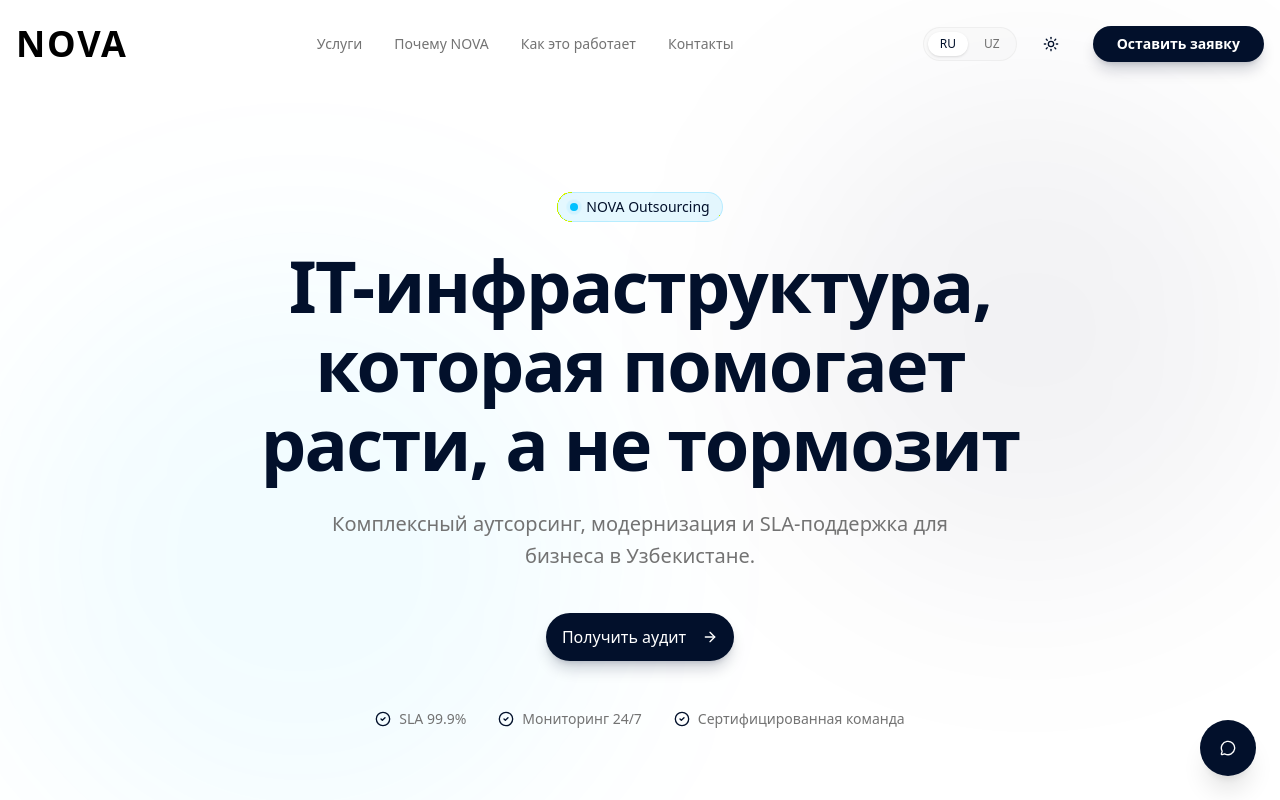
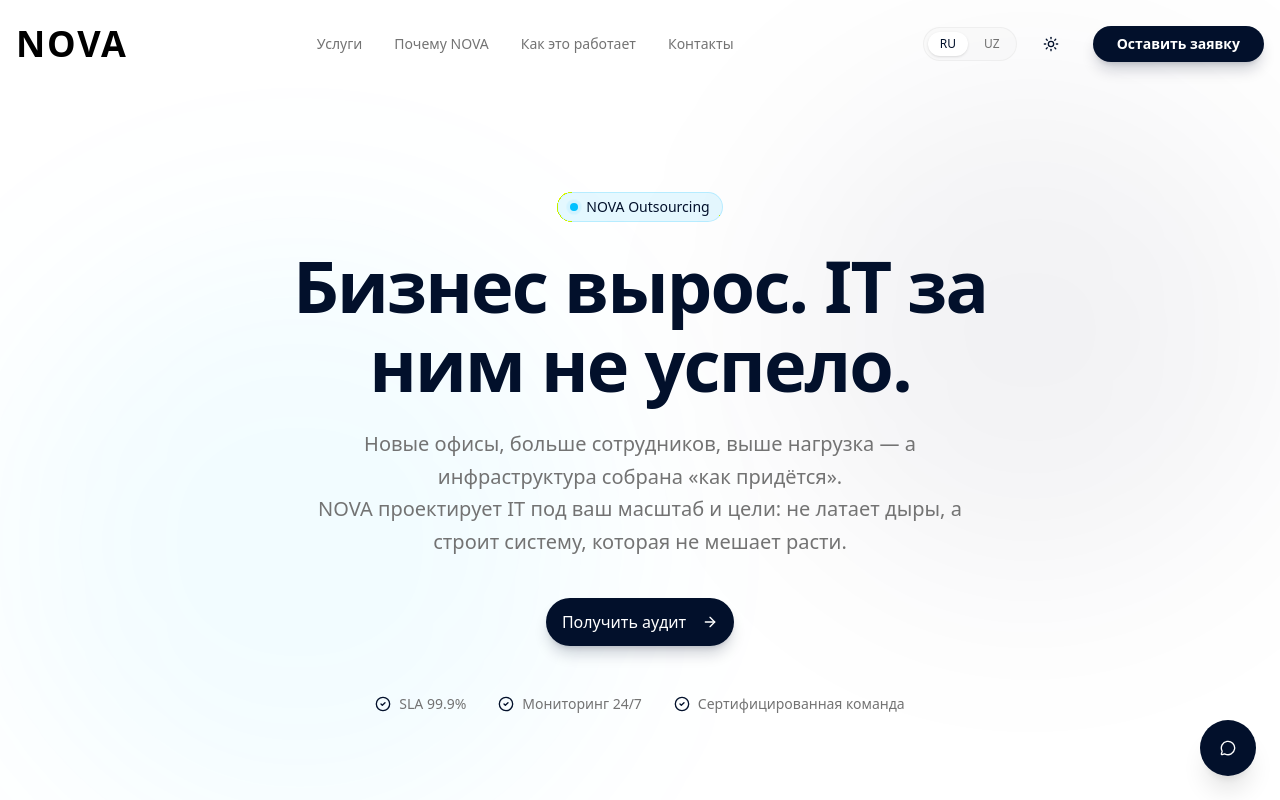
Before and after one commit to Saterlix/Nova, a Next.js app: page / in a window 1280 px wide. Shown: the top 800 px of the page. Built offline with nearby package versions, Linux system fonts and the light colour scheme.

Commit message:
Update hero text and styling

```diff
--- a/src/components/sections/hero.tsx
+++ b/src/components/sections/hero.tsx
@@ -44,7 +44,7 @@ export function Hero() {
                         <span className="block">{t.hero.headline}</span>
                     </h1>
 
-                    <p className="text-lg md:text-xl text-muted-foreground mb-10 max-w-2xl mx-auto leading-relaxed">
+                    <p className="text-lg md:text-xl text-muted-foreground mb-10 max-w-2xl mx-auto leading-relaxed whitespace-pre-line">
                         {t.hero.subheadline}
                     </p>
 
--- a/src/locales/ru.json
+++ b/src/locales/ru.json
@@ -9,8 +9,8 @@
         }
     },
     "hero": {
-        "headline": "IT-инфраструктура, которая помогает расти, а не тормозит",
-        "subheadline": "Комплексный аутсорсинг, модернизация и SLA-поддержка для бизнеса в Узбекистане.",
+        "headline": "Бизнес вырос. IT за ним не успело.",
+        "subheadline": "Новые офисы, больше сотрудников, выше нагрузка — а инфраструктура собрана «как придётся».\nNOVA проектирует IT под ваш масштаб и цели: не латает дыры, а строит систему, которая не мешает расти.",
         "getAudit": "Получить аудит",
         "viewPlans": "Смотреть тарифы",
         "brand": "NOVA Outsourcing",
```
